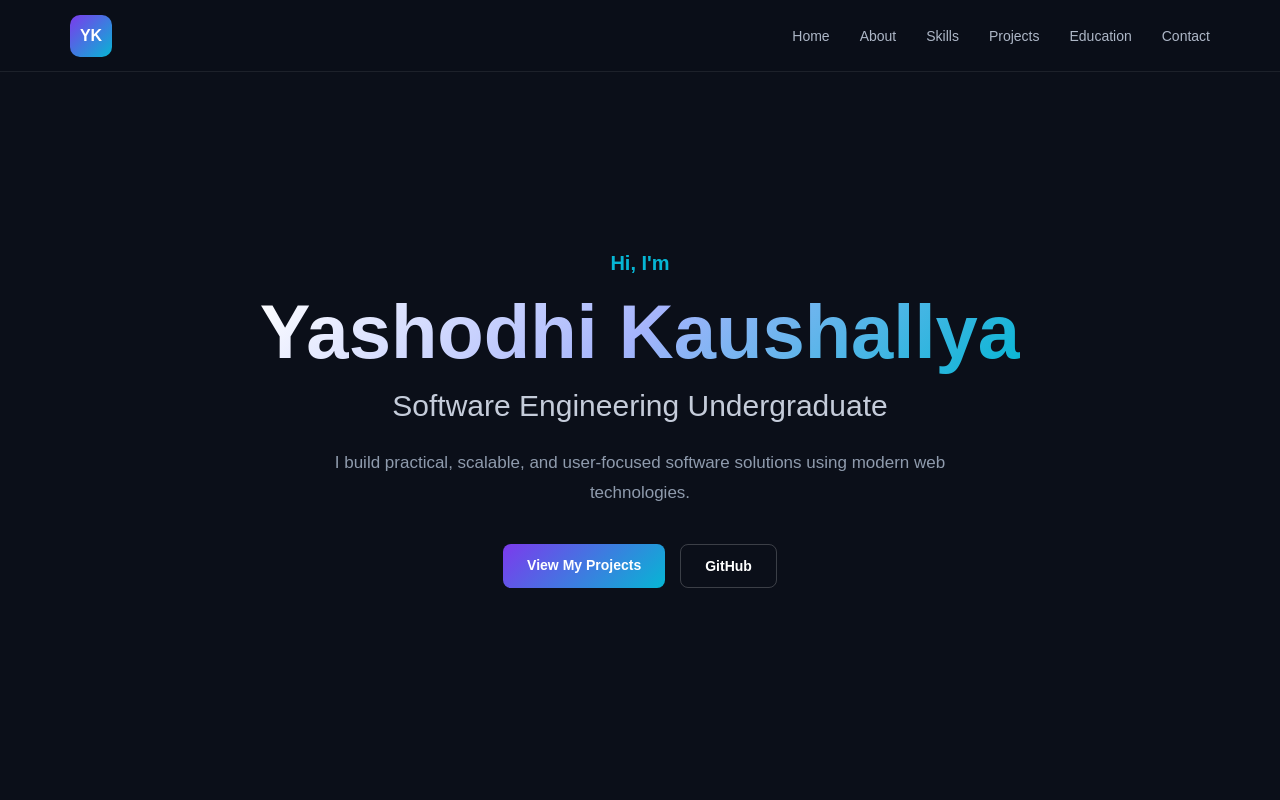
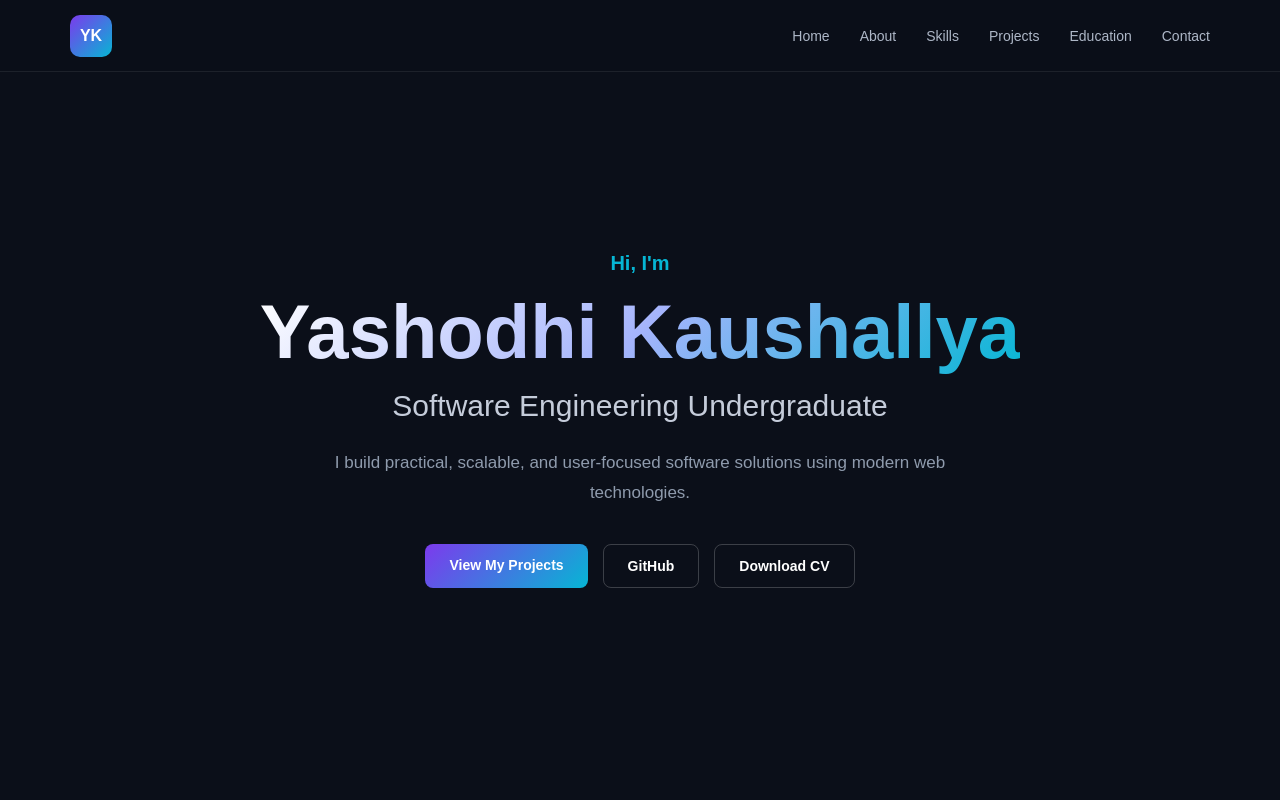
Before and after one commit to Yashodhi2025/yashodhi-portfolio, a React (Vite) app: page / in a window 1280 px wide. Shown: the top 800 px of the page. Built offline with nearby package versions, Linux system fonts and the light colour scheme.

Commit message:
Add CV download link and include CV file in public directory

```diff
--- a/src/components/Hero.jsx
+++ b/src/components/Hero.jsx
@@ -26,6 +26,15 @@ function Hero() {
           >
             GitHub
           </a>
+
+<a
+  href="/KaushallyaCV.pdf"
+  download="Yashodhi-Kaushallya-CV.pdf"
+  className="btn secondary-btn"
+>
+  Download CV
+</a>
+
         </div>
       </div>
     </section>
```
Also changed, not shown: 2 other files (tests, documents, lock files or other folders).
